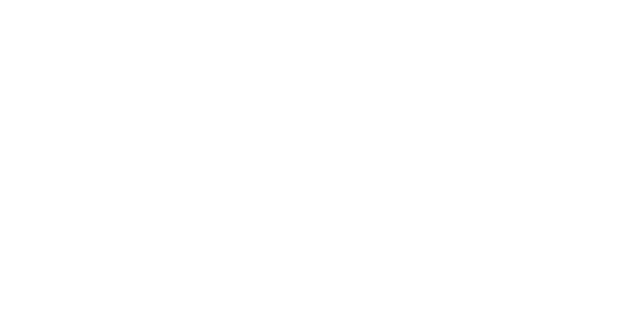
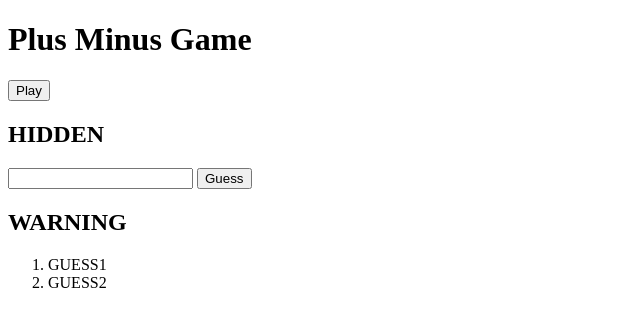
Before and after one commit to hsabri75/plus_minus, a plain HTML site: page index.html in a window 1280 px wide. Shown: the whole page, without its empty margins (0-640 px from the left). Drawn offline with Linux system fonts and the light colour scheme.

Commit message:
html created

```diff
--- a/index.html
+++ b/index.html
@@ -6,5 +6,18 @@
     <meta name="viewport" content="width=device-width, initial-scale=1.0" />
     <title>Document</title>
   </head>
-  <body></body>
+  <body>
+    <h1 id="gameheader">Plus Minus Game</h1>
+    <div id="gamedivison">
+      <button id="playbutton">Play</button>
+      <h2 id="hidden">HIDDEN</h2>
+      <input type="number" id="guess" autocomplete="off" pattern="[0-9]+" />
+      <input type="button" value="Guess" id="guessbutton" />
+      <h2 id="warning">WARNING</h2>
+      <ol id="guesslist">
+        <li>GUESS1</li>
+        <li>GUESS2</li>
+      </ol>
+    </div>
+  </body>
 </html>
```
